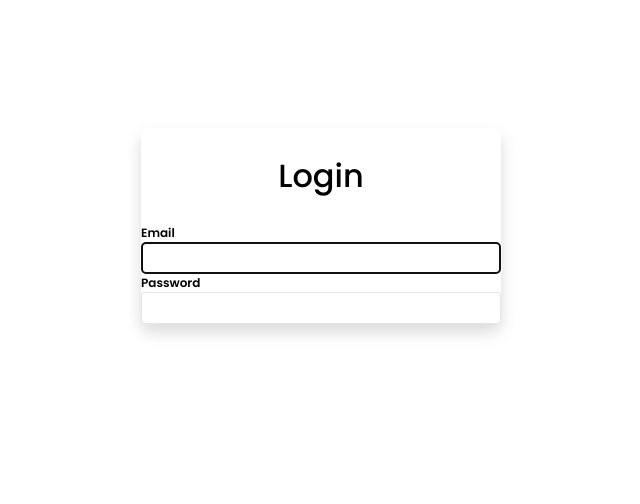
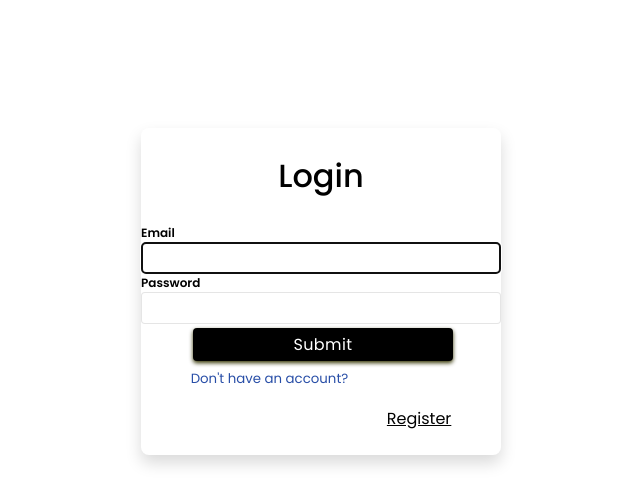
Before and after one commit to spectr-e/react-projects, a React (Vite) app: page / in a window 1280 px wide. Shown: the top 504 px of the page, without its empty margins (65-705 px from the left). Built offline with nearby package versions, Linux system fonts and the light colour scheme.

Commit message:
fix(AnimateLoginForm): Add submit button with option to register for new users

```diff
--- a/src/Projects/23-animated-login-form-app/AnimatedLoginForm.jsx
+++ b/src/Projects/23-animated-login-form-app/AnimatedLoginForm.jsx
@@ -1,5 +1,5 @@
 import { useEffect, useRef, useState } from 'react'
-import { Form } from '../../components'
+import { Button, Form } from '../../components'
 
 const AnimatedLoginForm = () => {
   const [formData, setFormData] = useState({
@@ -51,6 +51,21 @@ const AnimatedLoginForm = () => {
           values={formData.password}
           onChange={handleChange}
         />
+        <div className='form-group'>
+          <Button classes={'btn-block'} text='Submit' />
+          <small className='text-accept'>Don't have an account?</small>
+          <label
+            htmlFor=''
+            style={{
+              textDecoration: 'underline',
+              cursor: 'pointer',
+              fontWeight: 400,
+            }}
+            className='mt-1 text-right'
+          >
+            Register
+          </label>
+        </div>
       </form>
     </div>
   )
```
